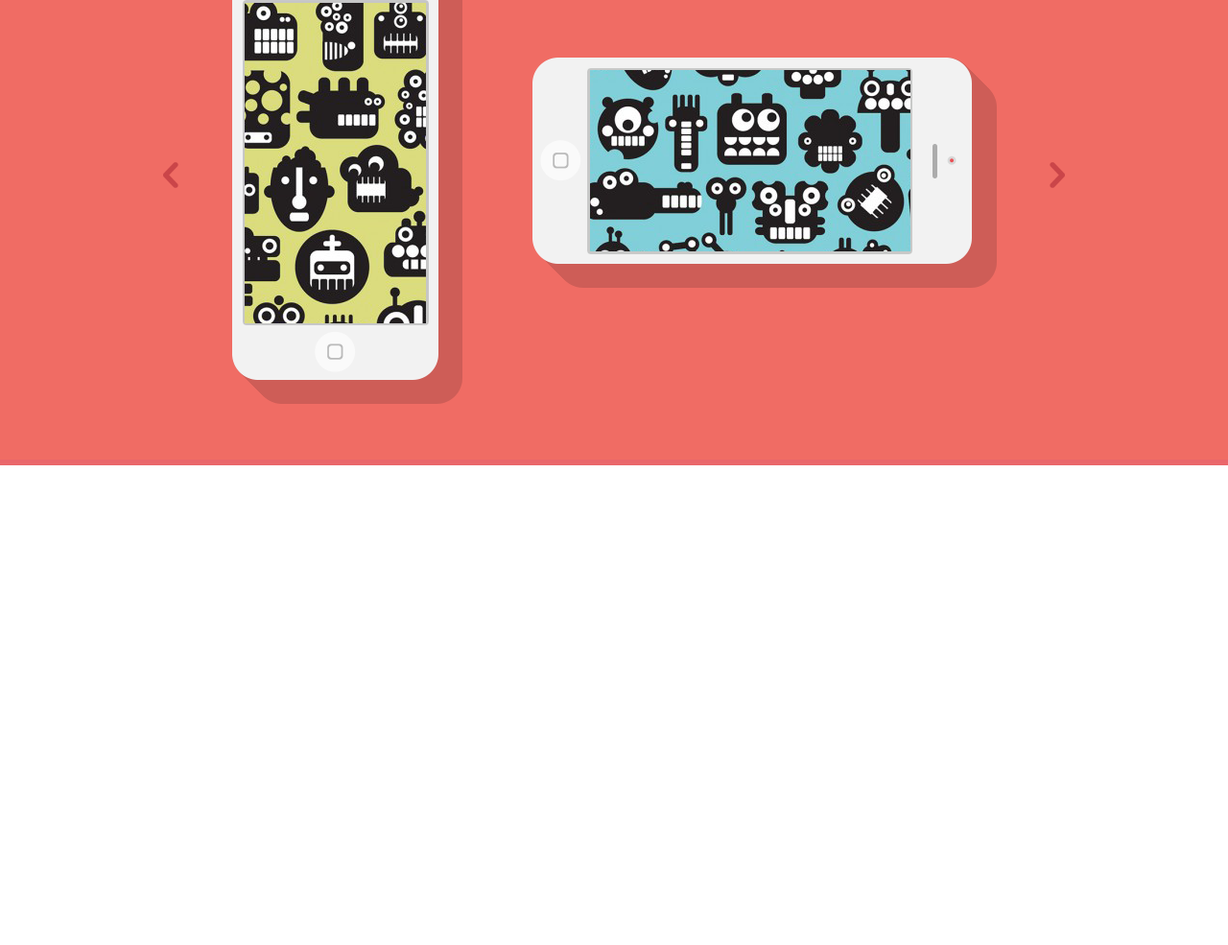
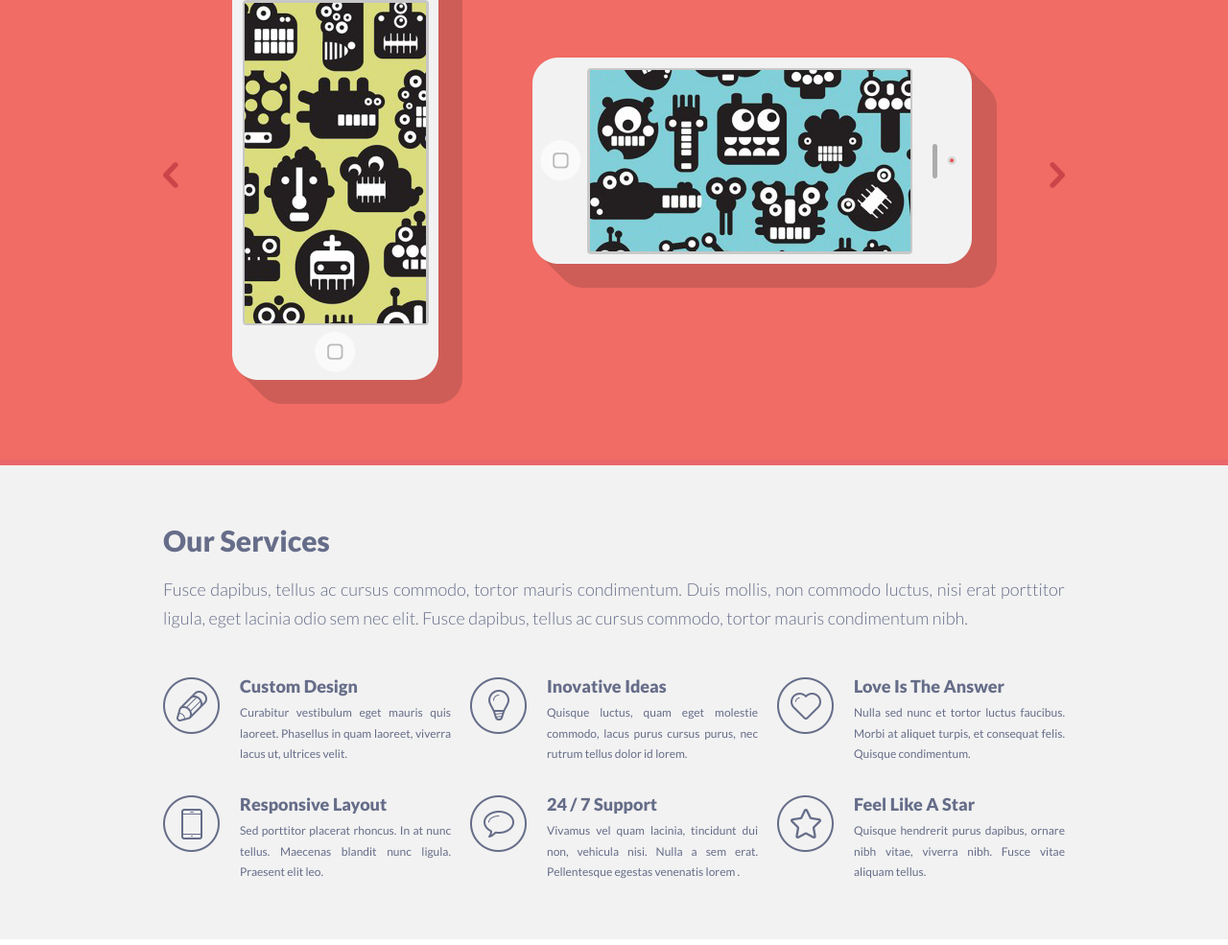
Before and after one commit to demos461/singolo, a plain HTML site: page singolo1.html in a window 1280 px wide. Shown: the part 210-1195 px from the top of the page at 96% size. Before the commit the page ends 800 px from the top, so only its background shows below. Drawn offline with Linux system fonts and the light colour scheme.

Commit message:
feat: create our sevices

```diff
--- a/singolo1.css
+++ b/singolo1.css
@@ -87,6 +87,7 @@ h1,h2,h3,h4,h5,h6 {
 
 }
 
+
 /* Slider */
 
 .slider {
@@ -166,3 +167,58 @@ a.arrow_right {
 a.arrow_right:hover {
     background: url('assets/img/rigthArrow-white.png');
 }
+
+/* Services */
+
+.services {
+    background-color: #f2f2f2;
+    height: 500px;
+    border-bottom: 6px solid #fff;
+}
+
+
+.services__title {
+    font-size: 30px;
+    font-weight: 900;
+    padding-top: 60px;
+    padding-bottom: 18px;
+}
+
+.services__desc
+{
+    font-size: 18px;
+    font-weight: 300;
+    line-height: 30px;
+    text-align: justify;
+}
+
+.services_list {
+    display: flex;
+    flex-wrap: wrap;
+    justify-content: space-between;
+    margin-top: 47px;
+}
+
+.service_item {
+    flex-basis: 300px;
+    display: flex;
+    justify-content: space-between;
+    margin-bottom: 33px;
+    height: 90px;
+}
+
+.service__text {
+    font-size: 12px;
+    font-weight: 400;
+    line-height: 1.8;
+    text-align: justify;
+    width: 220px;
+    overflow: hidden;
+}
+
+.item_title {
+    font-size: 18px;
+    font-weight: 900;
+    line-height: 1;
+    margin-bottom: 8px;
+}
--- a/singolo1.html
+++ b/singolo1.html
@@ -1,10 +1,13 @@
 <!DOCTYPE html>
 <html lang="en">
   <head>
-<meta charset="UTF-8">
-<meta name="viewport" content="width=device-width, initial-scale=1.0">
+    <meta charset="UTF-8" />
+    <meta name="viewport" content="width=device-width, initial-scale=1.0" />
     <link rel="stylesheet" href="singolo1.css" />
-<link href="https://fonts.googleapis.com/css?family=Lato:300,400,700,900&display=swap" rel="stylesheet">
+    <link
+      href="https://fonts.googleapis.com/css?family=Lato:300,400,700,900&display=swap"
+      rel="stylesheet"
+    />
     <title>Singolo</title>
   </head>
   <body>
@@ -25,6 +28,8 @@
         </div>
       </div>
     </header>
+
+    <!-- Main -->
     <main class="main">
       <!-- Slider  -->
       <div class="slider">
@@ -32,16 +37,109 @@
           <div class="slider__inner">
             <a href="#" class="arrow_left"></a>
             <div class="phones">
-                <img src="/assets/img/verphone.png" alt="phone" class="verphone">
+              <img
+                src="/assets/img/verphone.png"
+                alt="phone"
+                class="verphone"
+              />
               <div class="screen1"></div>
-                <img src="/assets/img/horphone.png" alt="phone" class="horphone">
+              <img
+                src="/assets/img/horphone.png"
+                alt="phone"
+                class="horphone"
+              />
               <div class="screen2"></div>
             </div>
             <a href="#" class="arrow_right"></a>
           </div>
         </div>
       </div>
+      <!-- /slider -->
+
+      <!-- Services -->
+      <div class="services">
+        <div class="wrapper">
+          <div class="services__inner">
+            <div class="services__title">
+              Our Services
+            </div>
+            <div class="services__desc">
+              Fusce dapibus, tellus ac cursus commodo, tortor mauris
+              condimentum. Duis mollis, non commodo luctus, nisi erat porttitor
+              ligula, eget lacinia odio sem nec elit. Fusce dapibus, tellus ac
+              cursus commodo, tortor mauris condimentum nibh.
+            </div>
+            <div class="services_list">
+              <div class="service_item">
+                <div class="service__logo">
+                  <img src="assets/img/pen.png" alt="pen" />
+                </div>
+                <div class="service__text">
+                  <h2 class="item_title">Custom Design</h2>
+                  Curabitur vestibulum eget mauris quis laoreet. Phasellus in
+                  quam laoreet, viverra lacus ut, ultrices velit.
+                </div>
+              </div>
+
+              <div class="service_item">
+                <div class="service__logo">
+                  <img src="assets/img/bulb.png" alt="bulb" />
+                </div>
+                <div class="service__text">
+                  <h2 class="item_title">Inovative Ideas</h2>
+                  Quisque luctus, quam eget molestie commodo, lacus purus cursus
+                  purus, nec rutrum tellus dolor id lorem.
+                </div>
+              </div>
+
+              <div class="service_item">
+                <div class="service__logo">
+                  <img src="assets/img/heart.png" alt="heart" />
+                </div>
+                <div class="service__text">
+                  <h2 class="item_title">Love Is The Answer</h2>
+                  Nulla sed nunc et tortor luctus faucibus. Morbi at aliquet
+                  turpis, et consequat felis. Quisque condimentum.
+                </div>
+              </div>
+
+              <div class="service_item">
+                <div class="service__logo">
+                  <img src="assets/img/phone.png" alt="phone" />
+                </div>
+                <div class="service__text">
+                  <h2 class="item_title">Responsive Layout</h2>
+                  Sed porttitor placerat rhoncus. In at nunc tellus. Maecenas
+                  blandit nunc ligula. Praesent elit leo.
+                </div>
+              </div>
+
+              <div class="service_item">
+                <div class="service__logo">
+                  <img src="assets/img/bubble.png" alt="bubble" />
+                </div>
+                <div class="service__text">
+                  <h2 class="item_title">24 / 7 Support</h2>
+                  Vivamus vel quam lacinia, tincidunt dui non, vehicula nisi.
+                  Nulla a sem erat. Pellentesque egestas venenatis lorem .
+                </div>
+              </div>
+
+              <div class="service_item">
+                <div class="service__logo">
+                  <img src="assets/img/star.png" alt="star" />
+                </div>
+                <div class="service__text">
+                  <h2 class="item_title">Feel Like A Star</h2>
+                  Quisque hendrerit purus dapibus, ornare nibh vitae, viverra
+                  nibh. Fusce vitae aliquam tellus.
+                </div>
+              </div>
+            </div>
+          </div>
+        </div>
+      </div>
+      <!-- /Services -->
     </main>
-
   </body>
 </html>
```
Lines whose indentation alone changed are shown as unchanged.
